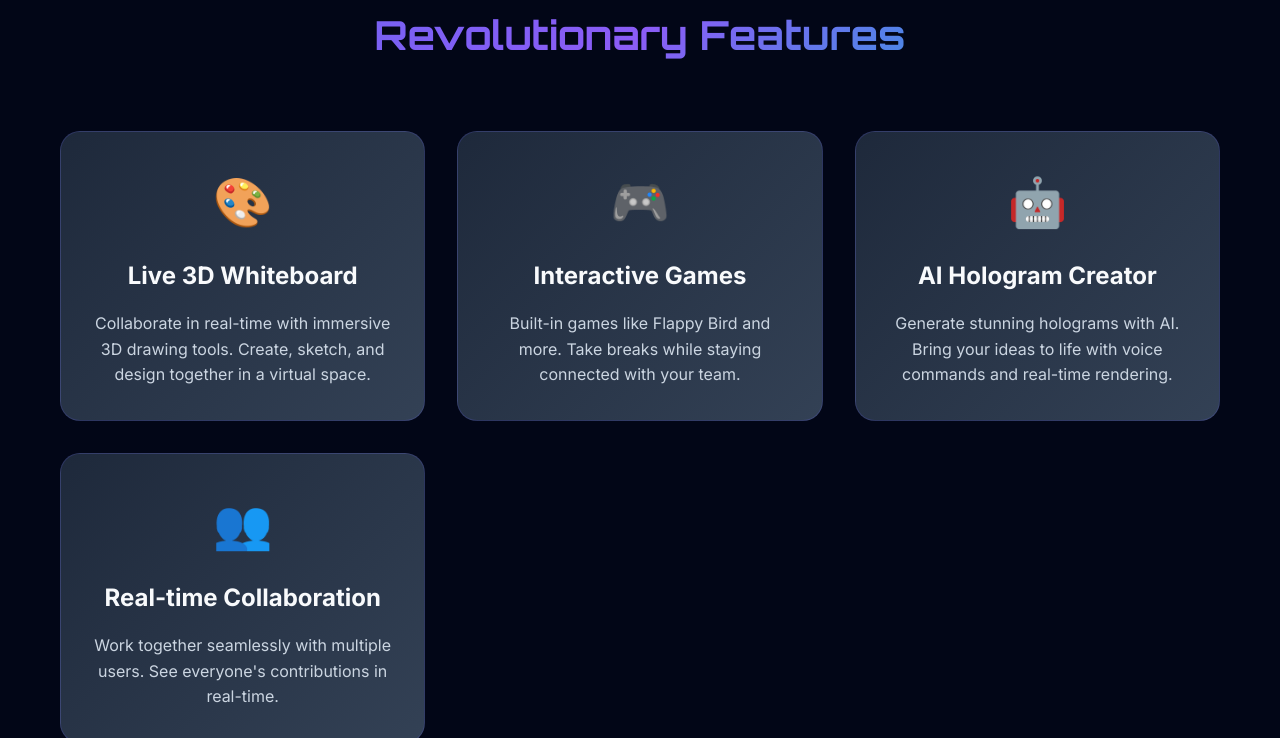
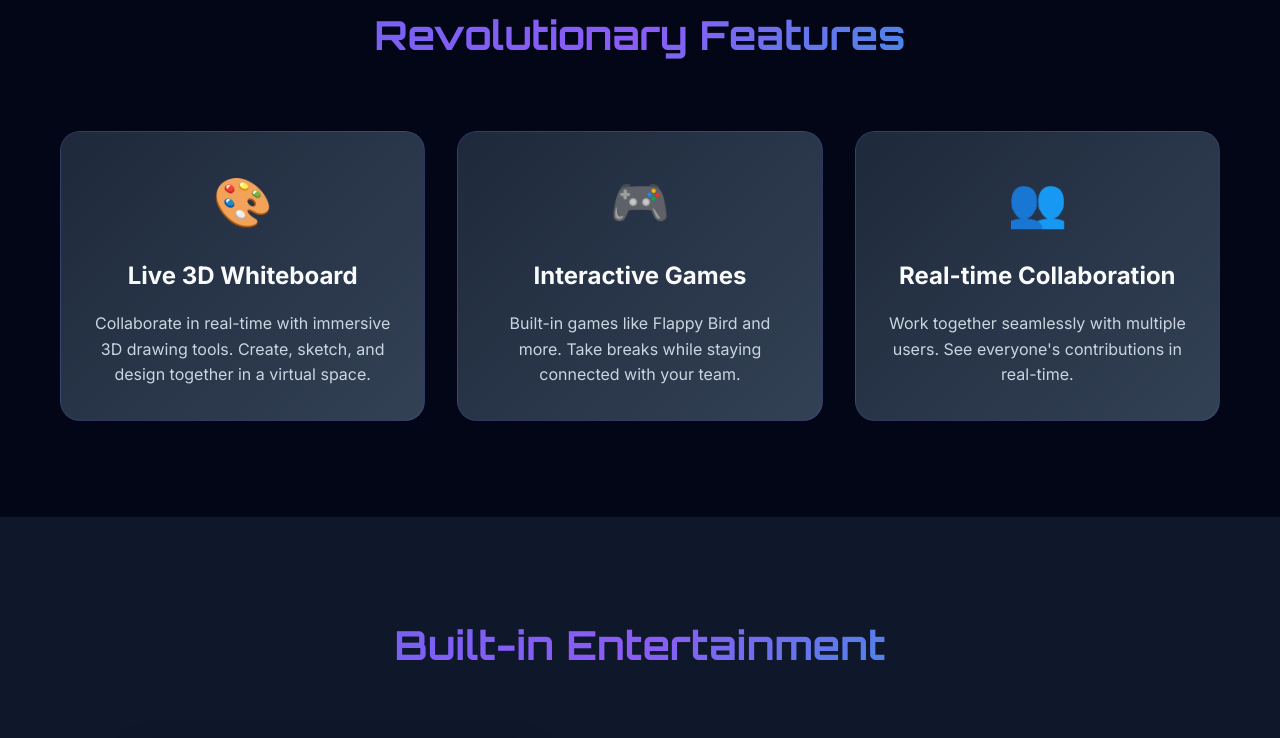
Before and after one commit to soumya2491/Cresoma, a plain HTML site: page index.html in a window 1280 px wide. Shown: the part 893-1631 px from the top of the page. Drawn offline with nearby package versions, Linux system fonts and the light colour scheme.

Commit message:
Minimal changes in index.html

```diff
--- a/index.html
+++ b/index.html
@@ -86,11 +86,11 @@
                     <h3>Interactive Games</h3>
                     <p>Built-in games like Flappy Bird and more. Take breaks while staying connected with your team.</p>
                 </div>
-                <div class="feature-card" data-aos="fade-up" data-aos-delay="400">
+                <!-- <div class="feature-card" data-aos="fade-up" data-aos-delay="400">
                     <div class="feature-icon">🤖</div>
                     <h3>AI Hologram Creator</h3>
                     <p>Generate stunning holograms with AI. Bring your ideas to life with voice commands and real-time rendering.</p>
-                </div>
+                </div> -->
                 <div class="feature-card" data-aos="fade-up" data-aos-delay="600">
                     <div class="feature-icon">👥</div>
                     <h3>Real-time Collaboration</h3>
```
